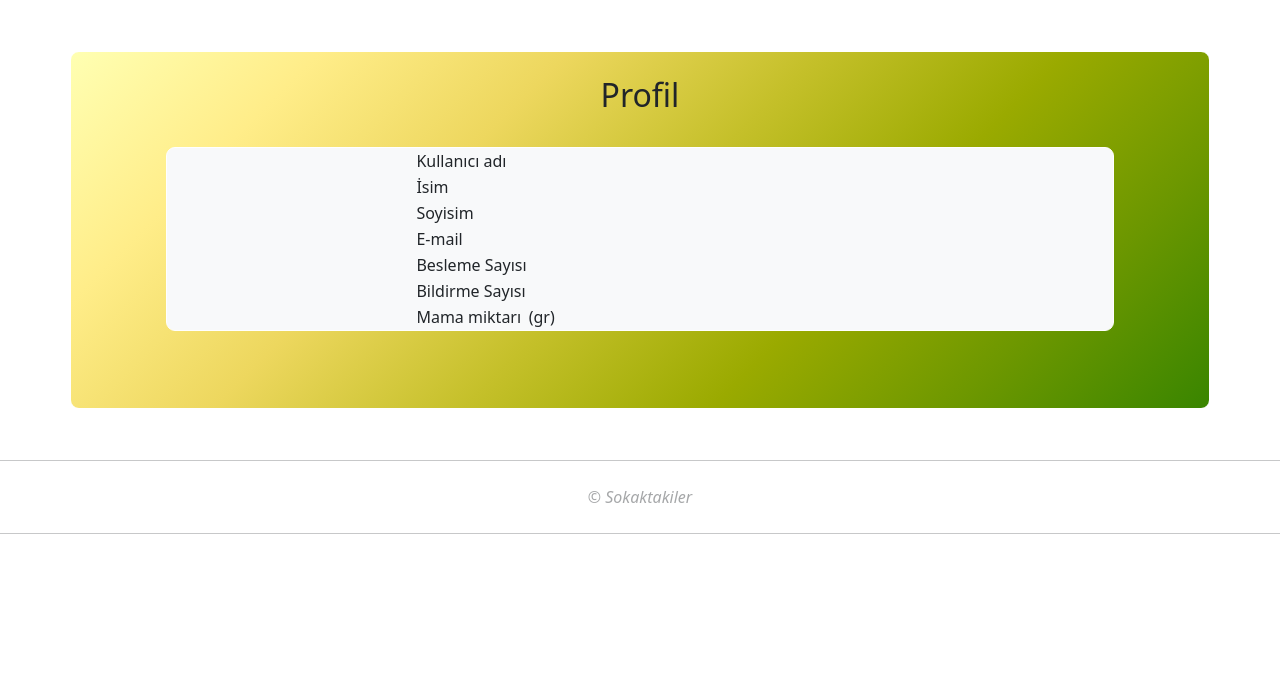
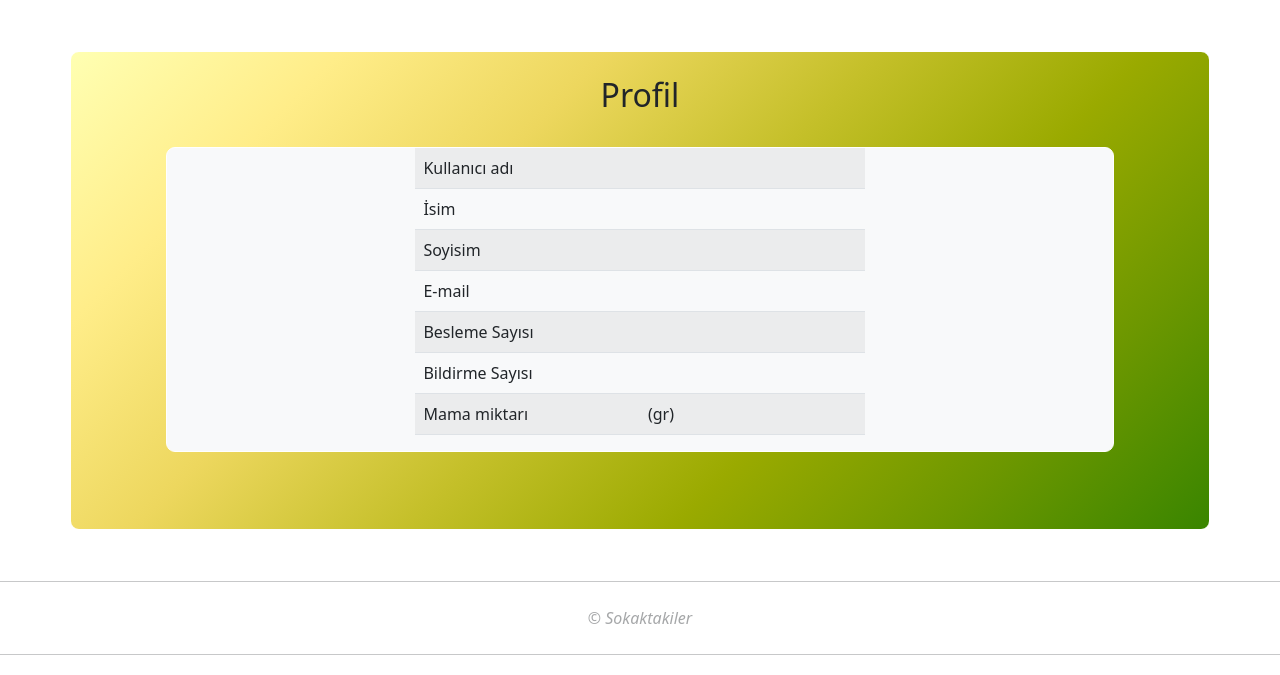
Before and after one commit to iismetkrdg/sokak-hayvanlari, a Django app: template harita/templates/harita/profil.html in a window 1280 px wide. Shown: the part 66-741 px from the top of the page. Run offline with Django 4.2, Linux system fonts and the light colour scheme; the template is opened without the code that fills it, so the values that code supplies are empty.

Commit message:
table class added

```diff
--- a/harita/templates/harita/profil.html
+++ b/harita/templates/harita/profil.html
@@ -21,7 +21,7 @@
          {% endif %}
          <div class="row mb-3 bg-light border-white">
             <div class="col-md-6 offset-md-3">
-               <table>
+               <table class="table table-striped">
                   <tbody>
                      <tr>
                         <td class="text-left" width="50%">Kullanıcı adı</td>
```
